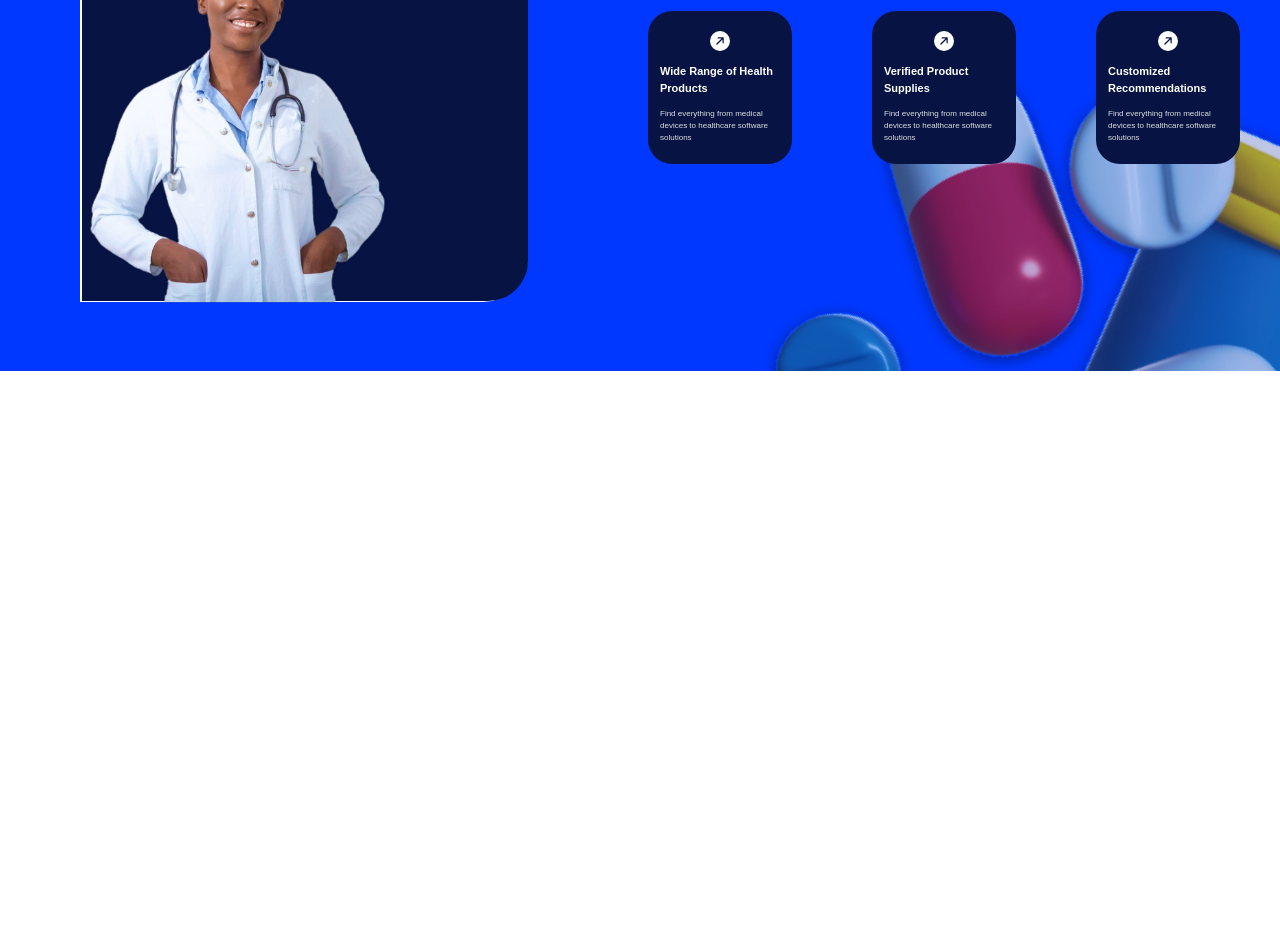
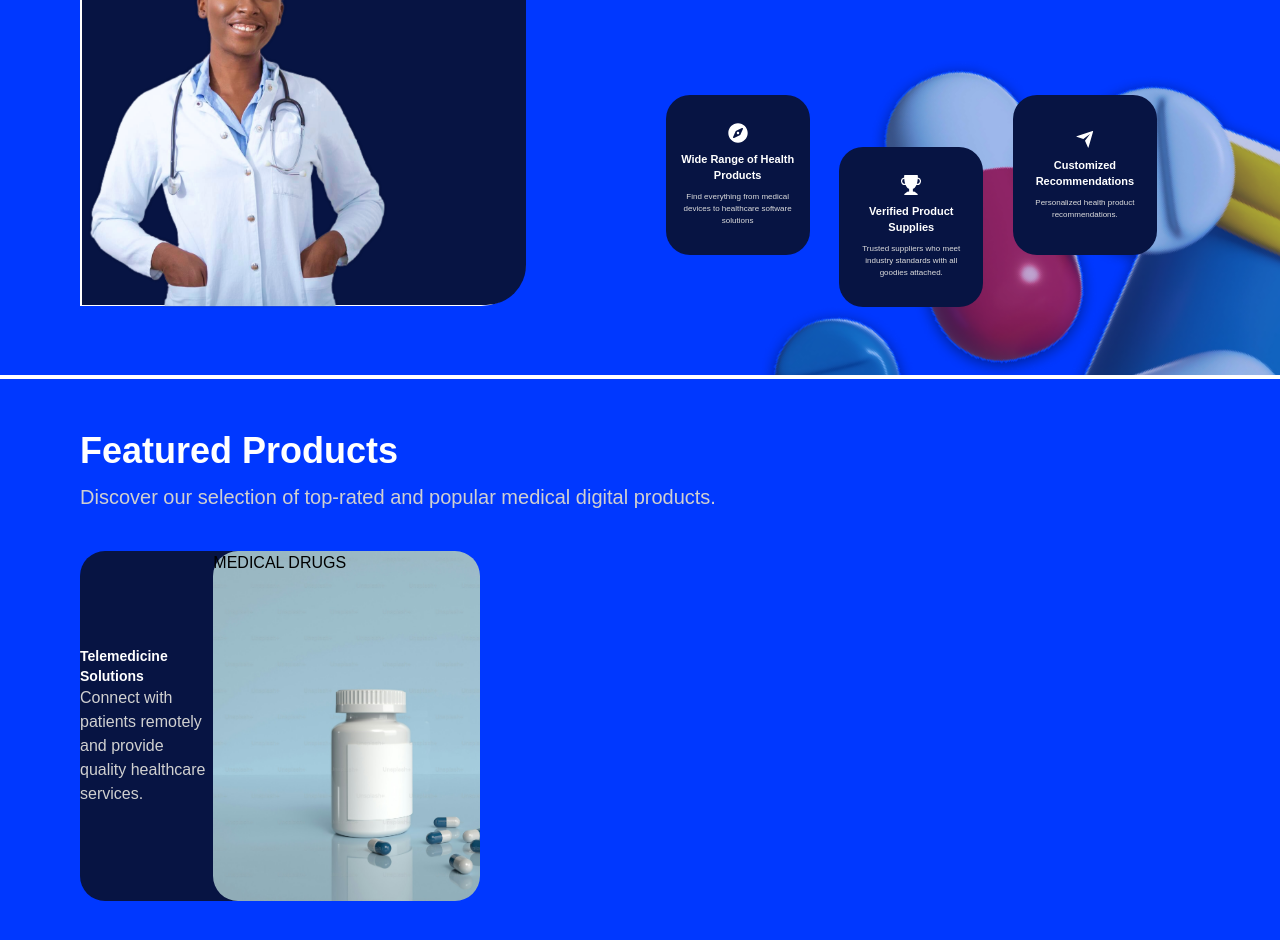
Before and after one commit to KalyptoMed/MedByKalyptoFrontend, a Next.js app: page / in a window 1280 px wide. Shown: the part 1000-1940 px from the top of the page. Before the commit the page ends 1371 px from the top, so only its background shows below. Built offline with nearby package versions, Linux system fonts and the light colour scheme.

Commit message:
feat:featured screen up

```diff
--- a/src/app/page.tsx
+++ b/src/app/page.tsx
@@ -2,12 +2,14 @@ import React from 'react';
 import HeroSection from '@/Home/HeroSection';
 import Carousel from '@/Home/Carousel';
 import Explore from '@/Home/Explore';
+import FeaturedProducts from '@/Home/FeaturedProducts';
 export default function Home() {
   return (
-    <div className="justify-center ">
+    <div className="justify-center bg-white overflow-hidden">
       <HeroSection/>
       <Carousel/>
       <Explore/>
+      <FeaturedProducts/>
     </div>
   );
 }
--- a/src/components/Home/Explore.tsx
+++ b/src/components/Home/Explore.tsx
@@ -1,11 +1,13 @@
 import React from "react";
 import Image from "next/image";
-import { BsFillArrowUpRightCircleFill } from "react-icons/bs";
+import {  BsTrophyFill } from "react-icons/bs";
+import { FaCompass } from "react-icons/fa";
+import { RiSendPlaneFill } from "react-icons/ri";
 
 export default function Explore() {
   return (
-    <div className="bg-[#0038ff] h-auto flex flex-col lg:flex-row">
-      <div className="w-2/5 h-[400px] m-20 relative">
+    <div className="bg-[#0038ff] h-auto flex flex-col lg:flex-row my-1">
+      <div className="w-4/5 lg:w-2/5 h-[300px] lg:h-[400px] m-10 lg:m-20 relative">
         <div className="bg-white rounded-e-[45px]  rounded-t-[40px]  h-[371px] mt-10">
           <div className=" bg-[#071443]  rounded-e-[40px] rounded-t-[40px] h-[370px] ml-[2px]   ">
             <Image
@@ -19,39 +21,43 @@ export default function Explore() {
         </div>
       </div>
 
-      <div className="bg-cover bg-[url('/assets/images/DrugBackground.png')] h-auto w-3/5 mt-20">
-        <h3 className="text-white text-4xl font-extrabold mr-15">
+      <div className="bg-cover bg-[url('/assets/images/DrugBackground.png')] h-auto  lg:w-3/5 items-center lg:items-start p-5 mt-20">
+        <h3 className="text-white text-3xl lg:text-4xl font-extrabold w-[90%] text-center lg:text-left">
           Explore the benefits and features of Kaly-medic
         </h3>
-        <div className="flex flex-row justify-around h-auto my-10 relative">
-          <div className=" bg-[#071443] w-36  rounded-3xl flex flex-col items-center py-5 px-3">
-            <BsFillArrowUpRightCircleFill color="#fff" size={20} />
-            <h4 className="text-[#fff] text-[11px] font-bold my-3">
+
+        {/*Box section */}
+        <div className="relative flex justify-center items-center h-[300px] lg:h-[280px] mx-[5%] lg:w-4/5 lg:my-10">
+           <div className="absolute bg-[#071443] w-32 h-38 lg:w-36 lg:h-40 rounded-3xl flex flex-col items-center justify-center py-3 px-3 left-0 lg:left-2">
+            <FaCompass color="#fff" size={20} />
+            <h4 className="text-white text-xs lg:text-[11px] font-bold my-2 text-center">
               Wide Range of Health Products
             </h4>
-            <h6 className="text-[#Ddd] text-[8px] ">
+            <h6 className="text-[#Ddd] text-[9px] lg:text-[8px] text-center">
               Find everything from medical devices to healthcare software
               solutions
             </h6>
           </div>
-          <div className=" bg-[#071443] w-36  rounded-3xl flex flex-col items-center py-5 px-3  ">
-            <BsFillArrowUpRightCircleFill color="#fff" size={20} />
-            <h4 className="text-[#fff] text-[11px] font-bold my-3">
+
+          {/* Box 2 */}
+          <div className="absolute bg-[#071443] w-32 h-38 lg:w-36 lg:h-40 rounded-3xl flex flex-col items-center justify-center py-3 px-3  bottom-0 lg:bottom-2">
+            <BsTrophyFill color="#fff" size={20} />
+            <h4 className="text-white text-xs lg:text-[11px] font-bold my-2 text-center">
               Verified Product Supplies
             </h4>
-            <h6 className="text-[#Ddd] text-[8px] ">
-              Find everything from medical devices to healthcare software
-              solutions
+            <h6 className="text-[#Ddd] text-[9px] lg:text-[8px] text-center">
+              Trusted suppliers who meet industry standards with all goodies attached.
             </h6>
           </div>
-          <div className=" bg-[#071443] w-36  rounded-3xl flex flex-col items-center py-5 px-3">
-            <BsFillArrowUpRightCircleFill color="#fff" size={20} />
-            <h4 className="text-[#fff] text-[11px] font-bold my-3">
+
+          {/* Box 3 */}
+          <div className="absolute bg-[#071443] w-32 h-38 lg:w-36 lg:h-40 rounded-3xl flex flex-col items-center justify-center py-3 px-3 animate-clockwise-3 right-0 lg:right-2">
+            <RiSendPlaneFill color="#fff" size={20} />
+            <h4 className="text-white text-xs lg:text-[11px] font-bold my-2 text-center">
               Customized Recommendations
             </h4>
-            <h6 className="text-[#Ddd] text-[8px] ">
-              Find everything from medical devices to healthcare software
-              solutions
+            <h6 className="text-[#Ddd] text-[9px] lg:text-[8px] text-center">
+              Personalized health product recommendations.
             </h6>
           </div>
         </div>
--- /dev/null
+++ b/src/components/Home/FeaturedProducts.tsx
@@ -0,0 +1,26 @@
+import React from "react";
+export default function FeaturedProducts() {
+  return (
+    <div className="bg-[#0038ff] h-auto py-10 pl-20">
+      <h3 className="font-extrabold text-4xl text-white my-3">Featured Products</h3>
+      <h6 className="text-[#d0d0d0] font-thin text-xl mb-10">
+        Discover our selection of top-rated and popular medical digital
+        products.
+      </h6>
+      <div className="w-full justify-between ">
+        <div className="w-2/6 relative flex flex-row ">
+          <div className="bg-[#071443] h-[350px] w-2/3 rounded-[25px] pr-[35%]  flex flex-col justify-center ">
+            <h3 className="text-white font-black  text-sm">Telemedicine Solutions</h3>
+            <h5 className="text-[#d0d0d0]">
+              Connect with patients remotely and provide quality healthcare
+              services.
+            </h5>
+          </div>
+          <div className=" bg-cover bg-[url('/assets/images/drugPix.png')] w-4/6 right-0 h-[350px] rounded-[25px] absolute ">
+            <h3>MEDICAL DRUGS</h3>
+          </div>
+        </div>
+      </div>
+    </div>
+  );
+}
```
Also changed, not shown: public/assets/Images/drugPix.png (added).
